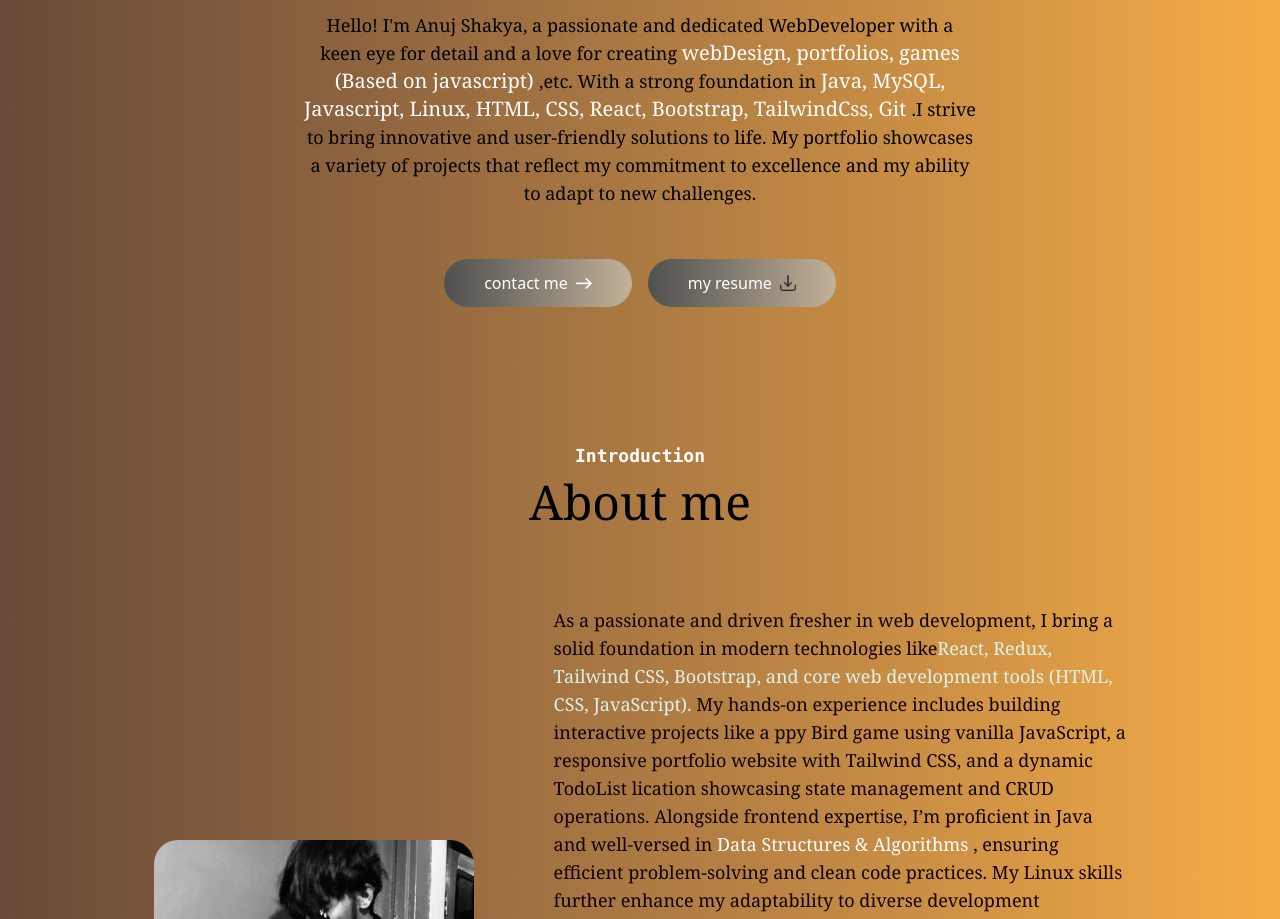
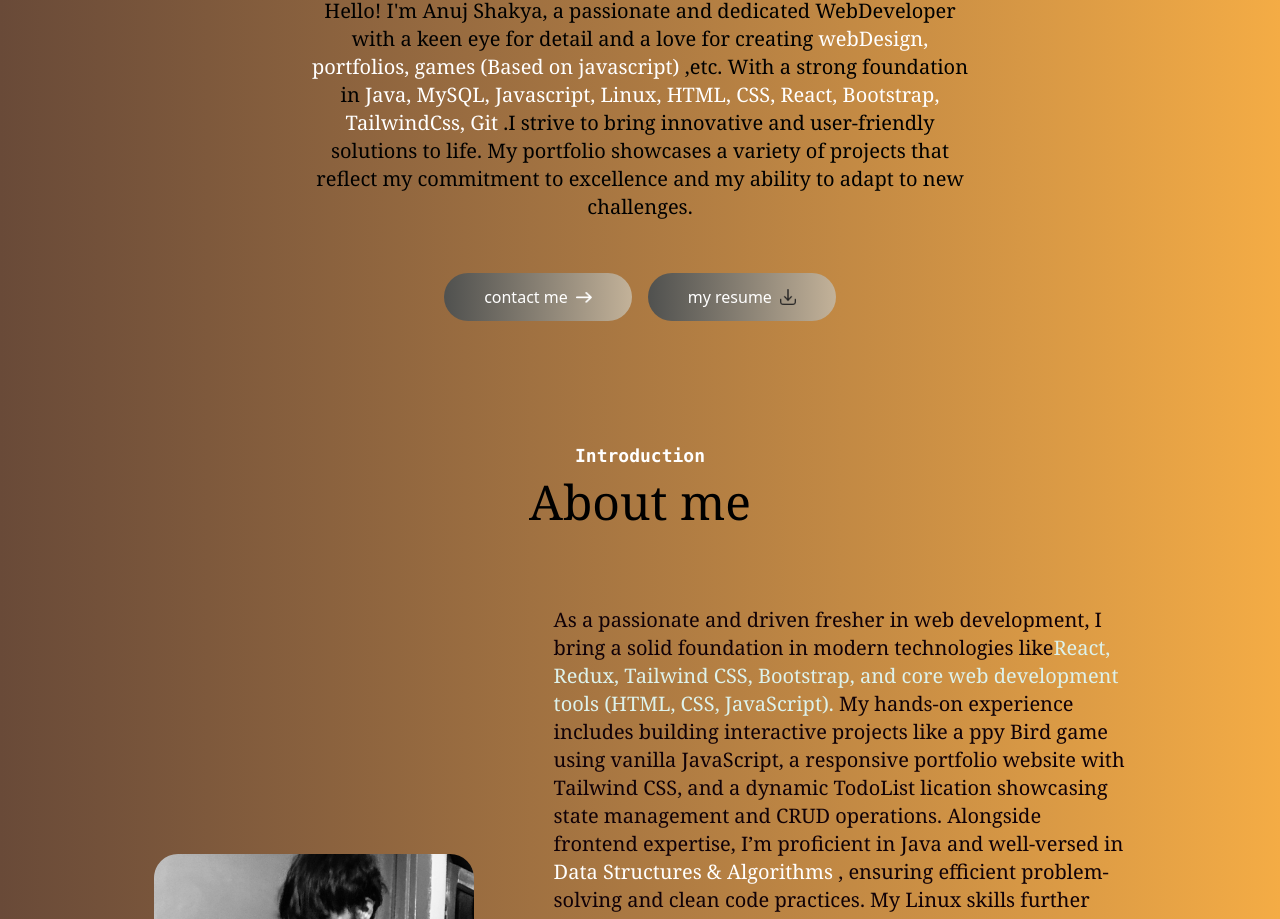
Before and after one commit to anuj1012/portfolios, a plain HTML site: page index.html in a window 1280 px wide. Shown: the part 398-1317 px from the top of the page. Drawn offline with nearby package versions, Linux system fonts and the light colour scheme; a web font is replaced by a local one.

Commit message:
Update index.html

```diff
--- a/index.html
+++ b/index.html
@@ -119,14 +119,14 @@
                 Frontend Web Developer
             </h1>
 
-            <p class="w-full max-w-3xl md:max-w-2xl sm:max-w-xl mx-auto mb-5 text-lg text-black font-serif">                Hello! I'm Anuj Shakya, a passionate and dedicated WebDeveloper with a keen eye for detail and a love for
-                creating <span class="text-white w-full max-w-3xl md:max-w-2xl sm:max-w-xl mx-auto mb-12 text-xl text-black font-serif">
+            <p class="w-full max-w-3xl md:max-w-2xl sm:max-w-xl mx-auto mb-5 text-black font-serif text-sm md:text-lg lg:text-xl">                Hello! I'm Anuj Shakya, a passionate and dedicated WebDeveloper with a keen eye for detail and a love for
+                creating <span class="text-white w-full max-w-3xl md:max-w-2xl sm:max-w-xl mx-auto mb-12 text-sm md:text-lg lg:text-xl font-serif">
                     webDesign,
                     portfolios,
                     games
                     (Based on javascript)
                      </span>,etc. With a strong
-                    foundation in <span class="text-white w-full max-w-3xl md:max-w-2xl sm:max-w-xl mx-auto mb-12 text-xl text-black font-serif">Java,
+                    foundation in <span class="text-white w-full max-w-3xl md:max-w-2xl sm:max-w-xl mx-auto mb-12 text-sm md:text-lg lg:text-xl font-serif">Java,
                     MySQL,
                     Javascript,
                     Linux,
@@ -185,7 +185,7 @@
                     />
                 </div>
                 <div class="flex-1">
-                    <p class="mb-10 max-w-2xl text-lg font-serif  text-[#100007]">
+                    <p class="mb-10 max-w-2xl text-sm md:text-base lg:text-xl font-serif  text-[#100007]">
                         As a passionate and driven fresher in web development, I bring a solid foundation in modern technologies like<span class="text-[#DDF2EB]">React, Redux, Tailwind CSS, Bootstrap, and core web development tools (HTML, CSS, JavaScript).</span>  My hands-on experience includes building interactive projects like a ppy Bird game using vanilla JavaScript, a responsive portfolio website with Tailwind CSS, and a dynamic TodoList lication showcasing state management and CRUD operations. Alongside frontend expertise, I’m proficient in Java and well-versed in <span class="text-white">Data Structures & Algorithms </span>, ensuring efficient problem-solving and clean code practices. My Linux skills further enhance my adaptability to diverse development environments. Eager to learn and innovate, I thrive on transforming ideas into functional, user-centric solutions while continuously expanding my technical horizons. Let’s create something impactful together!
                     </p>
 
```
